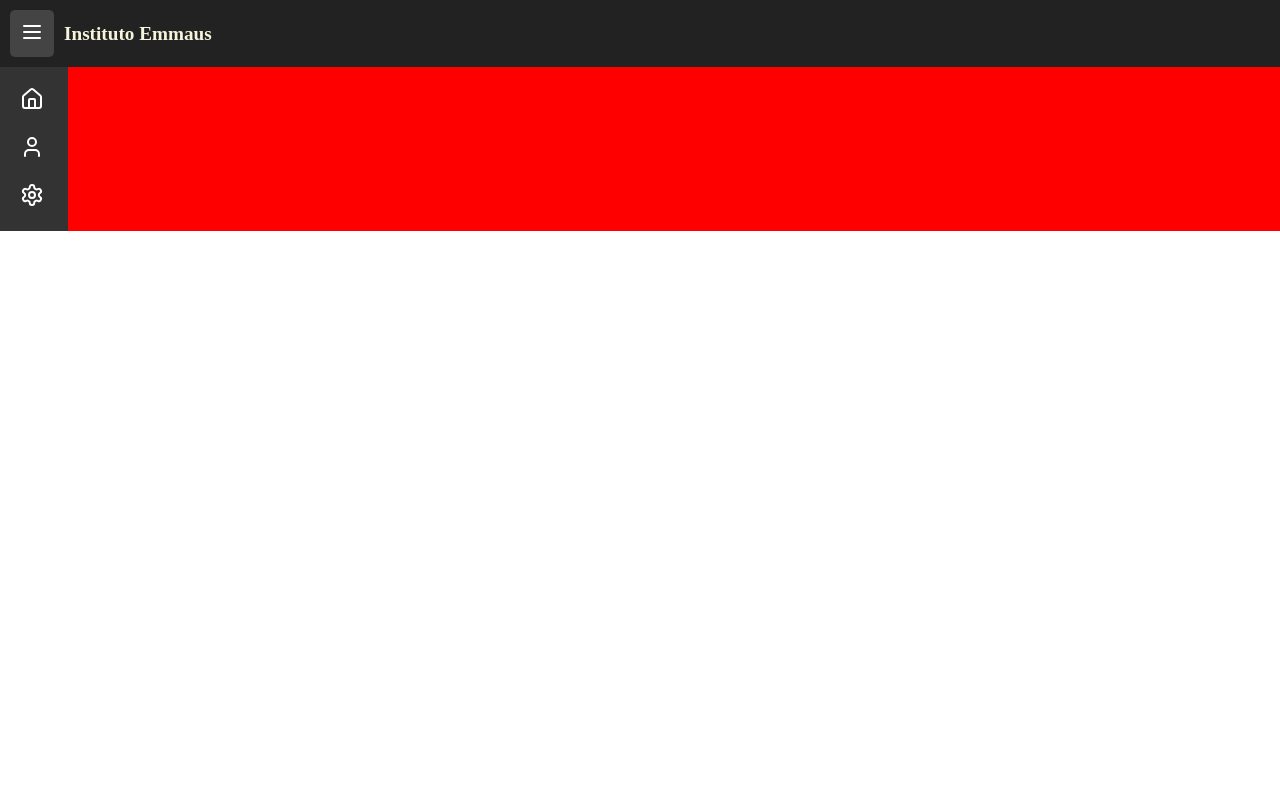
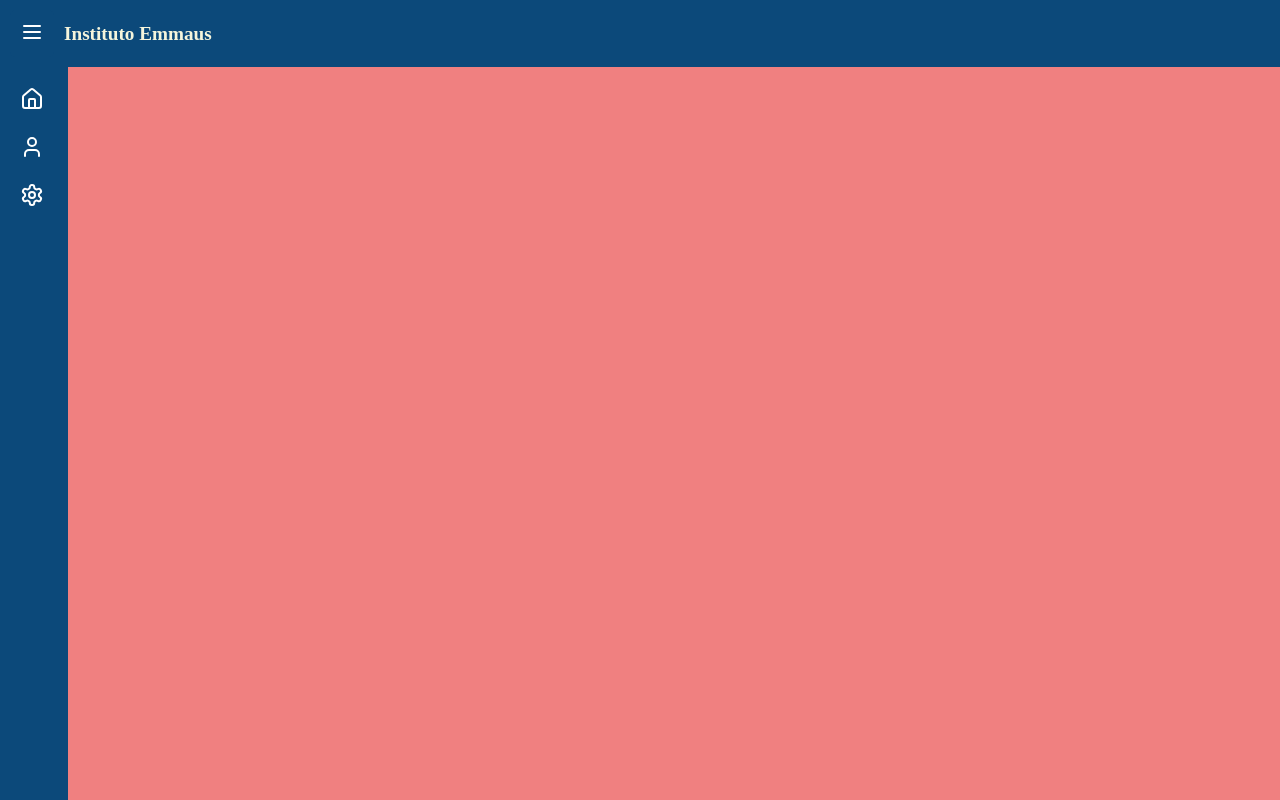
Before and after one commit to Luis1155/semillas-frontend, a React (Vite) app: page / in a window 1280 px wide. Built offline with nearby package versions, Linux system fonts and the light colour scheme.

Commit message:
Change styles (color, height)

```diff
--- a/src/App.css
+++ b/src/App.css
@@ -5,8 +5,7 @@
 
 .container {
   display: flex;
+  flex: 1;
   flex-direction: column;
-  /* height: 100vh; */
-  background-color: red;
-  flex: 1;
+  height: 100vh;
 }
--- a/src/components/CollapsibleMenu.css
+++ b/src/components/CollapsibleMenu.css
@@ -1,13 +1,13 @@
-/* .menu-lateral {
+.menu-lateral {
   display: flex;
   flex: 1;
   background-color: lightcoral;
-} */
+}
 
 .menu-container {
   display: flex;
   flex-direction: column;
-  background-color: #333;
+  background-color: #0c497a;
   color: white;
   padding: 10px;
 }
--- a/src/components/Header.css
+++ b/src/components/Header.css
@@ -2,7 +2,7 @@
   display: flex;
   align-items: center;
   justify-content: start;
-  background-color: #222;
+  background-color: #0c497a;
   padding: 10px;
   gap: 10px;
 }
@@ -14,7 +14,7 @@
 }
 
 .menu-button {
-  background-color: #444;
+  background-color: #0c497a;
   border: none;
   padding: 10px;
   border-radius: 5px;
```
